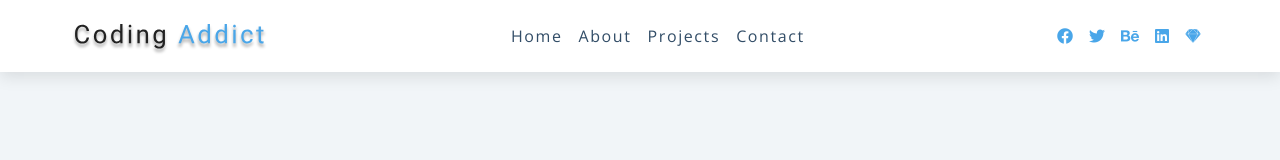
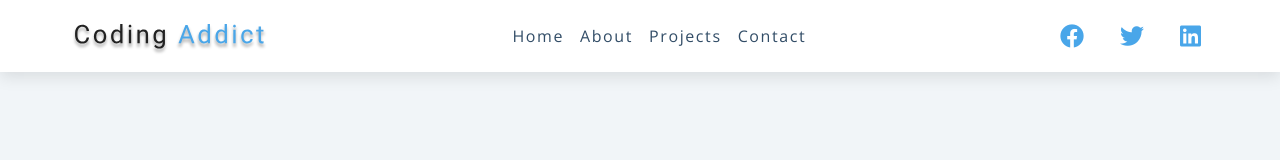
Before and after one commit to NataliaHilarion/navbar, a plain HTML site: page index.html in a window 1280 px wide. Drawn offline with nearby package versions, Linux system fonts and the light colour scheme.

Commit message:
ajustando iconos

```diff
--- a/index.html
+++ b/index.html
@@ -47,18 +47,8 @@
             </a>
           </li>
           <li>
-            <a href="https://www.google.com" target="_blank">
-              <i class="fab fa-behance"></i>
-            </a>
-          </li>
-          <li>
             <a href="https://www.linkedin.com/in/nataliahilarion/" target="_blank">
               <i class="fab fa-linkedin"></i>
-            </a>
-          </li>
-          <li>
-            <a href="https://www.google.com" target="_blank">
-              <i class="fab fa-sketch"></i>
             </a>
           </li>
         </ul>
--- a/styles.css
+++ b/styles.css
@@ -219,6 +219,8 @@ nav {
   }
   .social-icons {
     display: flex;
+    gap: 20px;
+    font-size: 1.5rem;
   }
   .social-icons a {
     margin: 0 0.5rem;
```
